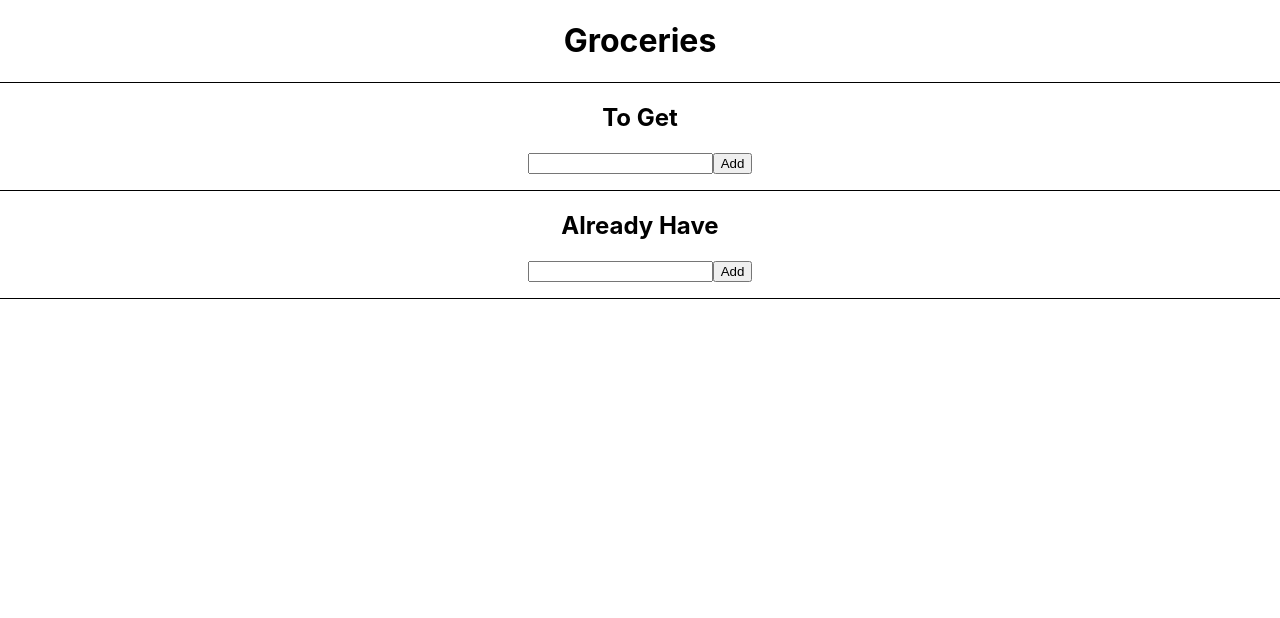
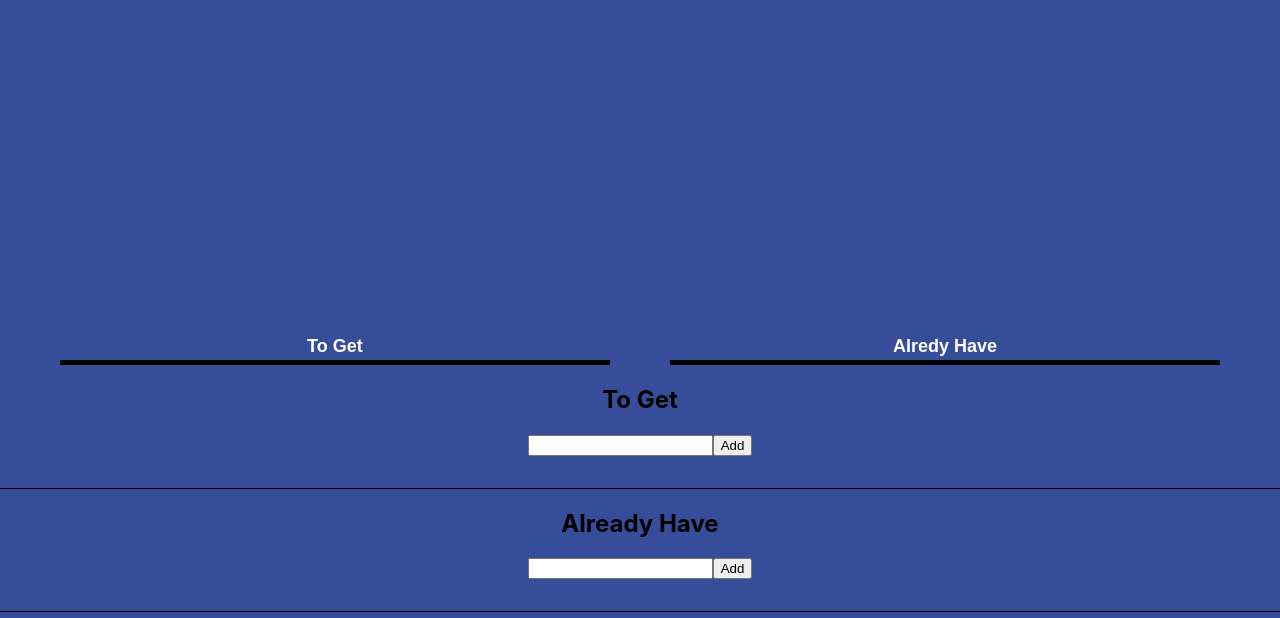
Before and after one commit to saharVac/groceries, a React (Create React App) app: page / in a window 1280 px wide. Shown: the top 618 px of the page. Built offline with nearby package versions, Linux system fonts and the light colour scheme.

Commit message:
styled the grocery element

```diff
--- a/src/App.css
+++ b/src/App.css
@@ -1,13 +1,48 @@
+* {
+  box-sizing: border-box;
+  overflow: auto;
+}
+
+html, body, #root, .App {
+  height: 100%;
+}
+
 .App {
   text-align: center;
+  background-attachment: fixed;
+  background-color: rgb(54, 77, 153);
+}
+
+header {
+  height: 25%;
+  padding: 26% 0 0 7%;
+}
+
+header h1 {
+  text-align: start;
+  margin: 0;
+}
+
+.view-selection-section {
+  height: 4%;
+  display: flex;
+  flex-direction: row;
+  justify-content: space-evenly;
+}
+
+.view-selection-btn {
+  height: 100%;
+  width: 43%;
+  font-size: 18px;
+  color: white;
+  background: none;
+  border: none;
+  border-bottom: 5px solid black;
+  font-weight: bold;
 }
 
 ul {
   list-style: none;
-}
-
-.to-get-section {
-  border-top: 1px solid black;
 }
 
 .section {
@@ -18,20 +53,24 @@ ul {
   padding: 0;
 }
 
-.to-get-grocery, .already-have-grocery {
-  width: 100%;
+.grocery {
+  width: 85%;
+  height: 40px;
   display: flex;
+  margin: 10px auto;
   flex-direction: row;
   justify-content: space-between;
   align-items: center;
+  background-color: white;
 }
 
 .to-get-grocery-name, .already-have-grocery-name {
-  margin-left: 50px;
+  height: auto;
+  margin: 0 0 0 50px;
 }
 
 .switch-to-already-have-btn, .ran-out-btn {
-  height: 30%;
+  height: 60%;
   margin-right: 50px;
   right: 0;
 }
--- a/src/App.js
+++ b/src/App.js
@@ -7,8 +7,8 @@ import AlreadyHaveSection from './Components/AlreadyHaveSection'
 // TODO: characterizing groceries to always have so that when runs out, goes back on the to get list
 // TODO: show groceries already have
 // TODO: ability to add groceries already have
-// TODO: ability to delete groceries from already have when they run out
 // TODO: Account for groceries quantity
+// TODO: Dedfining essential grocery: how much to get at a time
 
 
 function App() {
@@ -82,7 +82,14 @@ function App() {
   return (
     <div className="App">
 
-      <h1>Groceries</h1>
+      <header>
+        <h1>Grocery List</h1>
+      </header>
+
+      <div className="view-selection-section">
+        <button className="to-get-view-btn view-selection-btn">To Get</button>
+        <button className="already-have-view-btn view-selection-btn">Alredy Have</button>
+      </div>
 
       <ToGetSection have={groceries.have} toGet={groceries.toGet} addToGet={addToGet} switchToAlreadyHave={switchToAlreadyHave} />
 
```
